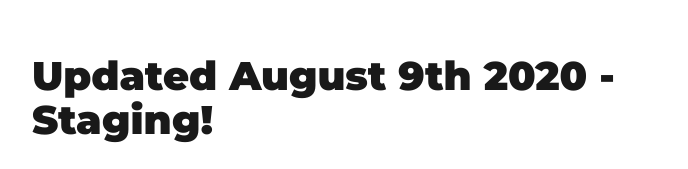
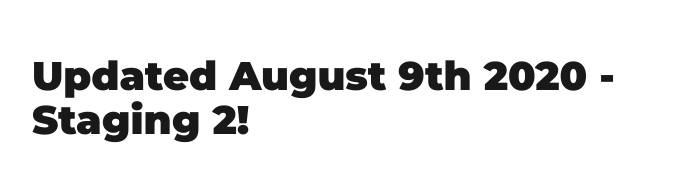
Before and after one commit to jade-framework/gatsby-blog, a Gatsby site: page / in a window 1280 px wide. Shown: the part 184-353 px from the top of the page, without its empty margins (293-981 px from the left). Built offline with nearby package versions, Linux system fonts and the light colour scheme; Gatsby itself is replaced by a stand-in of ours; some packages are replaced by stand-ins of ours.

Commit message:
update index

```diff
--- a/src/pages/index.js
+++ b/src/pages/index.js
@@ -12,7 +12,7 @@ const BlogIndex = ({ data, location }) => {
 
   return (
     <Layout location={location} title={siteTitle}>
-      <h1>Updated August 9th 2020 - Staging!</h1>
+      <h1>Updated August 9th 2020 - Staging 2!</h1>
       <SEO title="All posts" />
       <Bio />
       {posts.map(({ node }) => {
```
